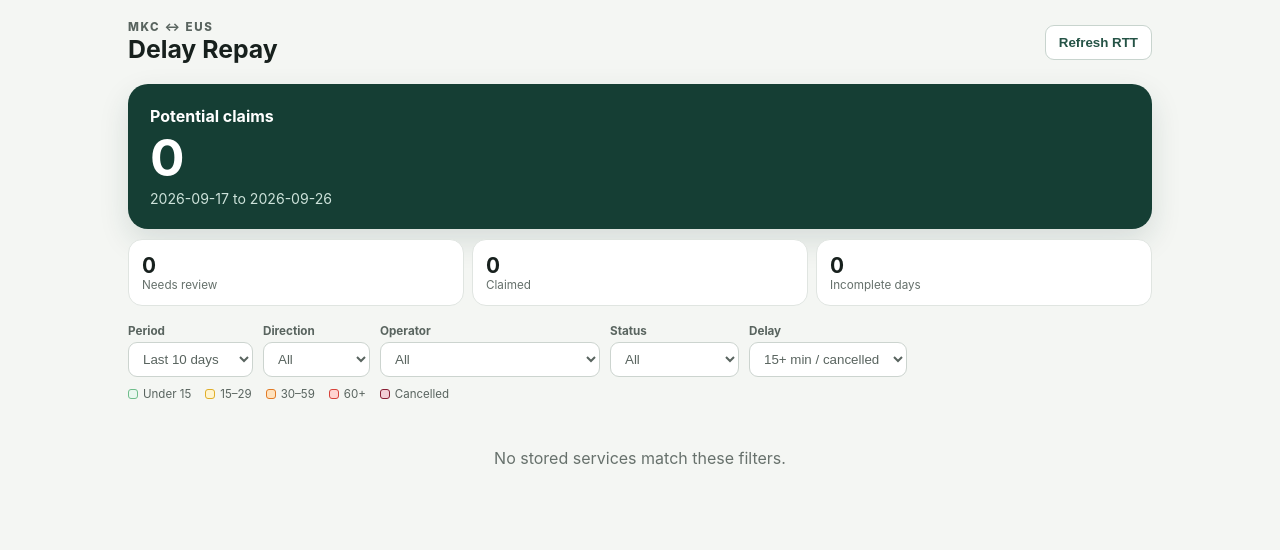
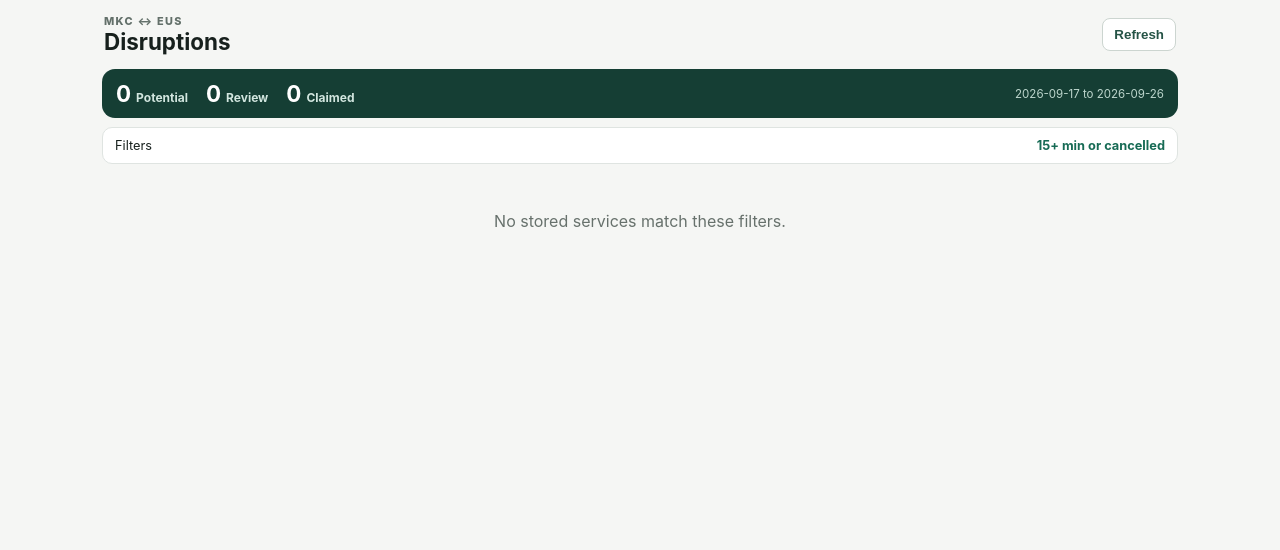
Before and after one commit to mkb-123/delayrepay, a Flask app: page / in a window 1280 px wide. Shown: the top 550 px of the page. Run offline with Flask 3, Linux system fonts and the light colour scheme; data comes from the database, SQL or seed files in the repository; tables that the repository leaves empty hold one stand-in row (values such as "Sample post").

Commit message:
Replace disruption cards with journey grid

```diff
--- a/python/delayrepay/web/static/app.css
+++ b/python/delayrepay/web/static/app.css
@@ -1,61 +1,79 @@
-:root { color-scheme: light; font-family: Inter, ui-sans-serif, system-ui, sans-serif; color: #17201d; background: #f4f6f3; }
+:root { color-scheme: light; font-family: Inter, ui-sans-serif, system-ui, sans-serif; color: #17201d; background: #f5f6f4; }
 * { box-sizing: border-box; }
 body { margin: 0; }
-header, main { width: min(1080px, 100%); margin: auto; }
-header { display: flex; align-items: center; justify-content: space-between; padding: 20px 16px 10px; }
+header, main { width: min(1100px, 100%); margin: auto; }
+header { display: flex; align-items: center; justify-content: space-between; padding: 14px 14px 8px; }
 h1, h2, p { margin: 0; }
-h1 { font-size: 1.55rem; }
-.eyebrow { color: #59645f; font-size: .72rem; font-weight: 800; letter-spacing: .14em; }
-main { padding: 10px 16px 48px; }
-.hero { color: white; background: #153e34; border-radius: 20px; padding: 22px; box-shadow: 0 12px 30px #153e3422; }
-.hero span { display: block; font-weight: 650; }
-.hero strong { display: block; font-size: 3.2rem; line-height: 1.05; margin: 5px 0; }
-.hero p { color: #cde2da; font-size: .88rem; }
-.summary { display: grid; grid-template-columns: repeat(3, 1fr); gap: 8px; margin: 10px 0 18px; }
-.summary div { background: white; border: 1px solid #e0e5e1; border-radius: 14px; padding: 13px; }
-.summary strong, .summary span { display: block; }
-.summary strong { font-size: 1.3rem; }
-.summary span { color: #65706b; font-size: .73rem; }
-.controls { display: flex; gap: 10px; overflow-x: auto; padding-bottom: 12px; }
-.legend { display: flex; flex-wrap: wrap; gap: 8px 14px; color: #59645f; font-size: .72rem; margin: -2px 0 12px; }
-.legend span { display: inline-flex; align-items: center; gap: 5px; }
-.heat-dot { width: 10px; height: 10px; border-radius: 3px; display: inline-block; border: 1px solid #0001; }
-label { color: #59645f; font-size: .73rem; font-weight: 700; white-space: nowrap; }
-select, input { display: block; margin-top: 4px; border: 1px solid #ccd4cf; border-radius: 9px; background: white; padding: 8px 10px; color: inherit; }
-button { border: 0; border-radius: 9px; background: #176b55; color: white; padding: 9px 13px; font-weight: 750; cursor: pointer; }
-button.secondary { background: white; color: #255346; border: 1px solid #c8d4ce; }
+h1 { font-size: 1.4rem; }
+.eyebrow { color: #63706a; font-size: .68rem; font-weight: 850; letter-spacing: .12em; text-transform: uppercase; }
+main { padding: 6px 12px 42px; }
+button { border: 0; border-radius: 8px; background: #176b55; color: white; padding: 8px 11px; font-weight: 750; cursor: pointer; }
+button.secondary { background: white; color: #255346; border: 1px solid #ccd5d0; }
 button:disabled { opacity: .5; cursor: wait; }
-.day { margin-top: 22px; }
-.day-heading { display: flex; justify-content: space-between; align-items: baseline; margin-bottom: 9px; }
-.day-heading span { color: #6b746f; font-size: .8rem; }
-.route { margin: 14px 0 7px; color: #52605a; font-size: .78rem; font-weight: 800; text-transform: uppercase; letter-spacing: .05em; }
-.cards { display: grid; gap: 8px; }
-.card { background: white; border: 1px solid #dde3df; border-left-width: 7px; border-radius: 14px; padding: 14px; }
-.card.heat-ok, .heat-dot.heat-ok { background-color: #e9f7ef; border-color: #6fbd8b; }
-.card.heat-15, .heat-dot.heat-15 { background-color: #fff4cf; border-color: #e0ae28; }
-.card.heat-30, .heat-dot.heat-30 { background-color: #ffe2bd; border-color: #e27b25; }
-.card.heat-60, .heat-dot.heat-60 { background-color: #ffd3d0; border-color: #d7433b; }
-.card.heat-cancelled, .heat-dot.heat-cancelled { background-color: #f2ced5; border-color: #881f35; }
-.card.heat-unknown { background-color: #f2f3f2; border-color: #909892; }
-.card-top { display: flex; justify-content: space-between; gap: 10px; }
-.train { font-size: 1rem; font-weight: 800; }
-.operator { color: #59645f; font-size: .8rem; margin-top: 2px; }
-.delay { font-size: 1rem; font-weight: 850; text-align: right; }
-.status { display: inline-block; margin-top: 11px; border-radius: 999px; padding: 5px 9px; font-size: .74rem; font-weight: 800; }
-.POTENTIAL { color: #784700; background: #fff0cc; }
+
+.hero { display: flex; align-items: center; gap: 18px; background: #153e34; color: white; border-radius: 13px; padding: 11px 14px; }
+.hero div { display: flex; align-items: baseline; gap: 5px; }
+.hero strong { font-size: 1.4rem; }
+.hero span { color: #d2e6df; font-size: .75rem; font-weight: 700; }
+.hero p { color: #bdd6cd; font-size: .72rem; margin-left: auto; }
+
+.filter-panel { background: white; border: 1px solid #dfe4e1; border-radius: 10px; margin: 9px 0 12px; font-size: .8rem; }
+.filter-panel > summary { display: flex; justify-content: space-between; padding: 10px 12px; cursor: pointer; }
+.filter-panel > summary strong { color: #176b55; }
+.controls { display: grid; grid-template-columns: repeat(3, minmax(0, 1fr)); gap: 8px; padding: 2px 12px 11px; }
+label { color: #5d6863; font-size: .68rem; font-weight: 750; }
+select, input { width: 100%; display: block; margin-top: 3px; border: 1px solid #ccd4cf; border-radius: 7px; background: white; padding: 7px; color: inherit; }
+.incomplete { color: #6a746f; padding: 0 12px 10px; font-size: .7rem; }
+
+.grid-section { margin-top: 18px; }
+.grid-section h2 { font-size: 1rem; margin: 0 0 6px 2px; }
+.grid-section h2 span { color: #68736d; font-size: .74rem; font-weight: 650; margin-left: 5px; }
+.grid-scroll { overflow-x: auto; border: 1px solid #dce2de; border-radius: 10px; background: white; }
+.heat-grid { border-collapse: separate; border-spacing: 0; width: 100%; min-width: 560px; table-layout: fixed; }
+.heat-grid th, .heat-grid td { border-right: 1px solid #e4e8e5; border-bottom: 1px solid #e4e8e5; padding: 0; text-align: center; height: 49px; }
+.heat-grid tr:last-child th, .heat-grid tr:last-child td { border-bottom: 0; }
+.heat-grid th:last-child, .heat-grid td:last-child { border-right: 0; }
+.heat-grid thead th { height: 42px; background: #eef1ef; color: #5a6660; font-size: .68rem; line-height: 1.25; }
+.heat-grid th:first-child { position: sticky; left: 0; z-index: 2; width: 142px; background: #f8f9f8; text-align: left; padding: 6px 9px; }
+.heat-grid thead th:first-child { z-index: 3; background: #e8ece9; }
+.heat-grid tbody th strong, .heat-grid tbody th span { display: block; }
+.heat-grid tbody th strong { font-size: .76rem; }
+.heat-grid tbody th span { color: #717b76; font-size: .62rem; white-space: nowrap; overflow: hidden; text-overflow: ellipsis; }
+.heat-empty, .heat-muted { color: #c1c7c3; font-size: .8rem; }
+.heat-cell { position: relative; width: 100%; height: 49px; border-radius: 0; color: #243029; font-size: .83rem; padding: 0; }
+.heat-cell span { position: absolute; top: 3px; right: 5px; font-size: .6rem; font-weight: 900; }
+.heat-ok { background: #dff2e5; }
+.heat-15 { background: #ffeaa8; }
+.heat-30 { background: #ffc77f; }
+.heat-60 { background: #f79284; }
+.heat-cancelled { background: #c94c64; color: white; }
+.heat-unknown { background: #e5e8e6; }
+
+.status { display: inline-block; border-radius: 999px; padding: 4px 8px; font-size: .7rem; font-weight: 800; }
+.POTENTIAL { color: #744500; background: #ffefbf; }
 .NEEDS_REVIEW { color: #713f12; background: #fef3c7; }
 .CLAIMED { color: #155e45; background: #d1fae5; }
 .NO_CLAIM { color: #4b5563; background: #eef1ef; }
-details { margin-top: 10px; color: #3d4944; font-size: .85rem; }
-details p { margin: 8px 0; line-height: 1.45; }
-.facts { display: grid; grid-template-columns: auto 1fr; gap: 5px 14px; }
+.notice { border-radius: 9px; background: #e7f1ed; padding: 10px; margin: 4px 0 10px; font-size: .8rem; }
+.empty { padding: 35px 10px; text-align: center; color: #67716c; }
+
+dialog { width: min(460px, calc(100% - 24px)); border: 0; border-radius: 14px; padding: 18px; box-shadow: 0 25px 60px #0005; }
+dialog::backdrop { background: #10251eaa; }
+.dialog-close { float: right; }
+.service-dialog h2 { font-size: 1.25rem; margin: 5px 0 10px; }
+.reason { margin: 14px 0; line-height: 1.45; }
+.facts { display: grid; grid-template-columns: auto 1fr; gap: 6px 14px; font-size: .82rem; }
 .facts dt { color: #6b746f; }.facts dd { margin: 0; }
-.actions { display: flex; flex-wrap: wrap; gap: 7px; margin-top: 11px; }
-.actions a { padding: 8px 10px; color: #176b55; font-weight: 750; text-decoration: none; }
-.notice { border-radius: 10px; background: #e7f1ed; padding: 11px; margin: 5px 0 14px; }
-.empty { padding: 35px 10px; text-align: center; color: #67716c; }
-dialog { width: min(440px, calc(100% - 28px)); border: 0; border-radius: 16px; padding: 20px; box-shadow: 0 25px 60px #0005; }
-dialog::backdrop { background: #10251eaa; }
+.actions { display: flex; align-items: center; flex-wrap: wrap; gap: 7px; margin-top: 14px; }
+.actions a, .service-dialog > div > p a { padding: 7px; color: #176b55; font-weight: 750; text-decoration: none; }
 #refreshPlan { margin: 14px 0; line-height: 1.45; }
 .dialog-actions { display: flex; justify-content: flex-end; gap: 8px; }
-@media (min-width: 760px) { .cards { grid-template-columns: repeat(2, 1fr); } header, main { padding-left: 28px; padding-right: 28px; } }
+
+@media (max-width: 600px) {
+  .hero { gap: 11px; }
+  .hero p { display: none; }
+  .hero strong { font-size: 1.2rem; }
+  .controls { grid-template-columns: repeat(2, minmax(0, 1fr)); }
+  .heat-grid { min-width: 510px; }
+  .heat-grid th:first-child { width: 126px; }
+}
--- a/python/delayrepay/web/static/app.js
+++ b/python/delayrepay/web/static/app.js
@@ -3,6 +3,7 @@ let data = null;
 
 function isoDate(value) { return value ? value.slice(0, 10) : ""; }
 function clock(value) { return value ? value.slice(11, 16) : "—"; }
+function dayLabel(value) { return new Intl.DateTimeFormat("en-GB", {weekday: "short", day: "numeric", month: "short"}).format(new Date(`${value}T12:00:00`)); }
 function esc(value) { const span = document.createElement("span"); span.textContent = String(value ?? ""); return span.innerHTML; }
 function dateRange(days) { const end = new Date(); const start = new Date(end); start.setDate(end.getDate() - days + 1); return [isoDate(start.toISOString()), isoDate(end.toISOString())]; }
 
@@ -30,45 +31,68 @@ function render() {
   $("rangeLabel").textContent = `${data.from} to ${data.to}`;
   const direction = $("direction").value, operator = $("operator").value, status = $("status").value;
   const delay = $("delay").value === "" ? null : Number($("delay").value);
+  const parts = [delay === null ? "All trains" : `${delay}+ min or cancelled`];
+  if (direction) parts.push(direction === "MORNING" ? "Morning" : "Evening");
+  if (operator) parts.push(operator);
+  if (status) parts.push({POTENTIAL: "Potential", NEEDS_REVIEW: "Review", CLAIMED: "Claimed", NO_CLAIM: "No claim"}[status]);
+  $("filterSummary").textContent = parts.join(" · ");
+  const dates = [...data.days].reverse().map(day => day.date);
+  const all = data.days.flatMap(day => day.services).filter(s =>
+    (!direction || s.direction === direction) && (!operator || s.operatorName === operator) && (!status || s.assessment.status === status)
+  );
   let html = "";
-  for (const day of data.days) {
-    const services = day.services.filter(s =>
-      (!direction || s.direction === direction) &&
-      (!operator || s.operatorName === operator) &&
-      (!status || s.assessment.status === status) &&
-      (delay === null || s.cancelled || (s.rawDelayMinutes != null && s.rawDelayMinutes >= delay))
-    );
-    if (!services.length) continue;
-    html += `<article class="day"><div class="day-heading"><h2>${esc(day.date)}</h2><span>${day.sourceComplete ? "Complete" : "Incomplete collection"}</span></div>`;
-    for (const routeDirection of ["MORNING", "EVENING"]) {
-      const rows = services.filter(s => s.direction === routeDirection);
-      if (!rows.length) continue;
-      const route = rows[0];
-      html += `<h3 class="route">${routeDirection === "MORNING" ? "Morning" : "Evening"} · ${route.origin} → ${route.destination}</h3><div class="cards">${rows.map(card).join("")}</div>`;
+  for (const routeDirection of ["MORNING", "EVENING"]) {
+    const routeServices = all.filter(s => s.direction === routeDirection);
+    const groups = new Map();
+    for (const service of routeServices) {
+      const key = `${service.operatorCode}|${clock(service.scheduledDeparture)}`;
+      if (!groups.has(key)) groups.set(key, {label: `${clock(service.scheduledDeparture)}–${clock(service.scheduledArrival)}`, operator: service.operatorName, cells: new Map(), broken: false});
+      const group = groups.get(key);
+      group.cells.set(service.serviceDate, service);
+      if (service.cancelled || (service.rawDelayMinutes != null && service.rawDelayMinutes >= (delay ?? -Infinity))) group.broken = true;
     }
-    html += "</article>";
+    const rows = [...groups.values()].filter(group => delay === null || group.broken).sort((a, b) => a.label.localeCompare(b.label));
+    if (!rows.length) continue;
+    const sample = routeServices[0];
+    html += `<section class="grid-section"><h2>${routeDirection === "MORNING" ? "Morning" : "Evening"} <span>${sample.origin} → ${sample.destination}</span></h2><div class="grid-scroll"><table class="heat-grid"><thead><tr><th>Journey</th>${dates.map(value => `<th>${dayLabel(value).replace(" ", "<br>")}</th>`).join("")}</tr></thead><tbody>`;
+    for (const row of rows) {
+      html += `<tr><th><strong>${row.label}</strong><span>${esc(row.operator)}</span></th>${dates.map(value => cell(row.cells.get(value), delay)).join("")}</tr>`;
+    }
+    html += "</tbody></table></div></section>";
   }
   $("results").innerHTML = html || '<p class="empty">No stored services match these filters.</p>';
 }
 
-function card(service) {
+function cell(service, threshold) {
+  if (!service) return '<td class="heat-empty">—</td>';
+  const a = service.assessment;
+  const heat = service.cancelled ? "heat-cancelled" : service.rawDelayMinutes == null ? "heat-unknown" : service.rawDelayMinutes >= 60 ? "heat-60" : service.rawDelayMinutes >= 30 ? "heat-30" : service.rawDelayMinutes >= 15 ? "heat-15" : "heat-ok";
+  const hidden = threshold !== null && !service.cancelled && (service.rawDelayMinutes == null || service.rawDelayMinutes < threshold);
+  if (hidden) return '<td class="heat-muted">·</td>';
+  const value = service.cancelled ? "×" : service.rawDelayMinutes == null ? "?" : service.rawDelayMinutes <= 0 ? "✓" : `+${service.rawDelayMinutes}`;
+  const marker = a.status === "POTENTIAL" ? "!" : a.status === "CLAIMED" ? "✓" : a.status === "NEEDS_REVIEW" ? "?" : "";
+  return `<td><button class="heat-cell ${heat}" onclick="showService('${encodeURIComponent(service.serviceId)}')"><strong>${value}</strong>${marker ? `<span>${marker}</span>` : ""}</button></td>`;
+}
+
+function showService(encodedId) {
+  const id = decodeURIComponent(encodedId);
+  const service = data.days.flatMap(day => day.services).find(item => item.serviceId === id);
+  if (!service) return;
   const a = service.assessment;
   const labels = {POTENTIAL: "Potential claim", NEEDS_REVIEW: "Needs review", CLAIMED: "✓ Claimed", NO_CLAIM: "No claim"};
-  const delay = service.cancelled ? "Cancelled" : service.rawDelayMinutes == null ? "Unknown" : `${Math.max(0, service.rawDelayMinutes)} min`;
-  const heat = service.cancelled ? "heat-cancelled" : service.rawDelayMinutes == null ? "heat-unknown" : service.rawDelayMinutes >= 60 ? "heat-60" : service.rawDelayMinutes >= 30 ? "heat-30" : service.rawDelayMinutes >= 15 ? "heat-15" : "heat-ok";
-  const alternatives = a.alternativesConsidered?.length ? `<p><strong>Alternatives considered</strong></p><ul>${a.alternativesConsidered.map(x => `<li>${clock(x.actualDeparture)} ${esc(x.operator)} → ${clock(x.actualArrival)} (${x.estimatedDelayMinutes} min impact)</li>`).join("")}</ul>` : "<p>No applicable recorded alternative was found.</p>";
   let actions = "";
-  if (a.status === "POTENTIAL") actions += `<button onclick="claim('${encodeURIComponent(service.serviceId)}', false)">Mark as claimed</button>`;
-  if (a.status === "CLAIMED") actions += `<button class="secondary" onclick="claim('${encodeURIComponent(service.serviceId)}', true)">Undo</button>`;
-  if (a.claimUrl && ["POTENTIAL", "CLAIMED"].includes(a.status)) actions += `<a href="${esc(a.claimUrl)}" target="_blank" rel="noopener">Claim with ${esc(a.ruleOperatorName)} →</a>`;
-  return `<article class="card ${heat}"><div class="card-top"><div><div class="train">${clock(service.scheduledDeparture)}</div><div class="operator">${esc(service.operatorName)}</div></div><div class="delay">${delay}</div></div><span class="status ${a.status}">${labels[a.status]}</span><details><summary>View details</summary><p>${esc(a.explanation)}</p><dl class="facts"><dt>Scheduled</dt><dd>${clock(service.scheduledDeparture)} → ${clock(service.scheduledArrival)}</dd><dt>Actual</dt><dd>${clock(service.actualDeparture)} → ${clock(service.actualArrival)}</dd><dt>Cancelled</dt><dd>${service.cancelled ? "Yes" : "No"}</dd><dt>Effective delay</dt><dd>${a.effectiveDelayMinutes == null ? "Not determined" : `${a.effectiveDelayMinutes} minutes`}</dd><dt>Rule</dt><dd>${esc(a.ruleVersion)}</dd></dl>${alternatives}${a.ruleSource ? `<p><a href="${esc(a.ruleSource)}" target="_blank" rel="noopener">Official rule source →</a> · verified ${esc(a.ruleVerifiedAt)}</p>` : ""}</details><div class="actions">${actions}</div></article>`;
+  if (a.status === "POTENTIAL") actions += `<button onclick="claim('${encodedId}', false)">Mark as claimed</button>`;
+  if (a.status === "CLAIMED") actions += `<button class="secondary" onclick="claim('${encodedId}', true)">Undo</button>`;
+  if (a.claimUrl && ["POTENTIAL", "CLAIMED"].includes(a.status)) actions += `<a href="${esc(a.claimUrl)}" target="_blank" rel="noopener">Open claim page →</a>`;
+  $("serviceDetail").innerHTML = `<p class="eyebrow">${esc(dayLabel(service.serviceDate))} · ${service.origin} → ${service.destination}</p><h2>${clock(service.scheduledDeparture)} · ${esc(service.operatorName)}</h2><span class="status ${a.status}">${labels[a.status]}</span><p class="reason">${esc(a.explanation)}</p><dl class="facts"><dt>Scheduled</dt><dd>${clock(service.scheduledDeparture)} → ${clock(service.scheduledArrival)}</dd><dt>Actual</dt><dd>${clock(service.actualDeparture)} → ${clock(service.actualArrival)}</dd><dt>Raw delay</dt><dd>${service.cancelled ? "Cancelled" : service.rawDelayMinutes == null ? "Unknown" : `${service.rawDelayMinutes} minutes`}</dd><dt>Effective delay</dt><dd>${a.effectiveDelayMinutes == null ? "Not determined" : `${a.effectiveDelayMinutes} minutes`}</dd><dt>Rule</dt><dd>${esc(a.ruleVersion)}</dd></dl><div class="actions">${actions}</div>${a.ruleSource ? `<p><a href="${esc(a.ruleSource)}" target="_blank" rel="noopener">Official rule source →</a></p>` : ""}`;
+  $("serviceDialog").showModal();
 }
 
 async function claim(encodedId, undo) {
   const response = await fetch(`/api/services/${encodedId}/claim`, {method: undo ? "DELETE" : "POST", headers: {"Content-Type": "application/json"}, body: "{}"});
   const result = await response.json();
   showNotice(response.ok ? result.message || "Updated." : result.error, !response.ok);
-  if (response.ok) await load();
+  if (response.ok) { $("serviceDialog").close(); await load(); }
 }
 
 function showNotice(message, error = false) { const notice = $("notice"); notice.hidden = false; notice.textContent = message; notice.style.background = error ? "#fee2e2" : "#e7f1ed"; }
--- a/python/delayrepay/web/templates/index.html
+++ b/python/delayrepay/web/templates/index.html
@@ -8,56 +8,38 @@
 </head>
 <body>
   <header>
-    <div><p class="eyebrow">MKC ↔ EUS</p><h1>Delay Repay</h1></div>
-    <button id="refreshButton" class="secondary">Refresh RTT</button>
+    <div><p class="eyebrow">MKC ↔ EUS</p><h1>Disruptions</h1></div>
+    <button id="refreshButton" class="secondary">Refresh</button>
   </header>
   <main>
     <section class="hero">
-      <span>Potential claims</span>
-      <strong id="potentialCount">—</strong>
-      <p id="rangeLabel">Loading history…</p>
+      <div><strong id="potentialCount">—</strong><span>Potential</span></div>
+      <div><strong id="reviewCount">—</strong><span>Review</span></div>
+      <div><strong id="claimedCount">—</strong><span>Claimed</span></div>
+      <p id="rangeLabel">Loading…</p>
     </section>
 
-    <section class="summary" aria-label="Summary">
-      <div><strong id="reviewCount">—</strong><span>Needs review</span></div>
-      <div><strong id="claimedCount">—</strong><span>Claimed</span></div>
-      <div><strong id="incompleteCount">—</strong><span>Incomplete days</span></div>
-    </section>
-
+    <details class="filter-panel">
+      <summary><span>Filters</span><strong id="filterSummary">15+ min or cancelled</strong></summary>
       <section class="controls">
         <label>Period
-        <select id="period">
-          <option value="10">Last 10 days</option>
-          <option value="30">Last 30 days</option>
-          <option value="all">All stored</option>
-          <option value="custom">Custom dates</option>
-        </select>
+          <select id="period"><option value="10">Last 10 days</option><option value="30">Last 30 days</option><option value="all">All stored</option><option value="custom">Custom dates</option></select>
         </label>
         <label id="fromWrap" hidden>From <input type="date" id="fromDate"></label>
         <label id="toWrap" hidden>To <input type="date" id="toDate"></label>
-      <label>Direction
-        <select id="direction"><option value="">All</option><option>MORNING</option><option>EVENING</option></select>
-      </label>
+        <label>Direction <select id="direction"><option value="">All</option><option>MORNING</option><option>EVENING</option></select></label>
         <label>Operator <select id="operator"><option value="">All</option></select></label>
-      <label>Status
-        <select id="status"><option value="">All</option><option value="POTENTIAL">Potential claim</option><option value="NEEDS_REVIEW">Needs review</option><option value="CLAIMED">Claimed</option><option value="NO_CLAIM">No claim</option></select>
-      </label>
-      <label>Delay
-        <select id="delay"><option value="">All</option><option value="15" selected>15+ min / cancelled</option><option value="30">30+ min / cancelled</option><option value="60">60+ min / cancelled</option></select>
-      </label>
+        <label>Status <select id="status"><option value="">All</option><option value="POTENTIAL">Potential</option><option value="NEEDS_REVIEW">Review</option><option value="CLAIMED">Claimed</option><option value="NO_CLAIM">No claim</option></select></label>
+        <label>Delay <select id="delay"><option value="">All trains</option><option value="15" selected>15+ / cancelled</option><option value="30">30+ / cancelled</option><option value="60">60+ / cancelled</option></select></label>
       </section>
-
-    <section class="legend" aria-label="Delay heat map legend">
-      <span><i class="heat-dot heat-ok"></i>Under 15</span>
-      <span><i class="heat-dot heat-15"></i>15–29</span>
-      <span><i class="heat-dot heat-30"></i>30–59</span>
-      <span><i class="heat-dot heat-60"></i>60+</span>
-      <span><i class="heat-dot heat-cancelled"></i>Cancelled</span>
-    </section>
+      <p class="incomplete"><span id="incompleteCount">—</span> incomplete collection days</p>
+    </details>
 
     <div id="notice" class="notice" hidden></div>
     <section id="results" aria-live="polite"></section>
   </main>
+
+  <dialog id="serviceDialog" class="service-dialog"><button class="dialog-close secondary" onclick="this.closest('dialog').close()">Close</button><div id="serviceDetail"></div></dialog>
 
   <dialog id="refreshDialog">
     <form method="dialog">
```
Lines whose indentation alone changed are shown as unchanged.
